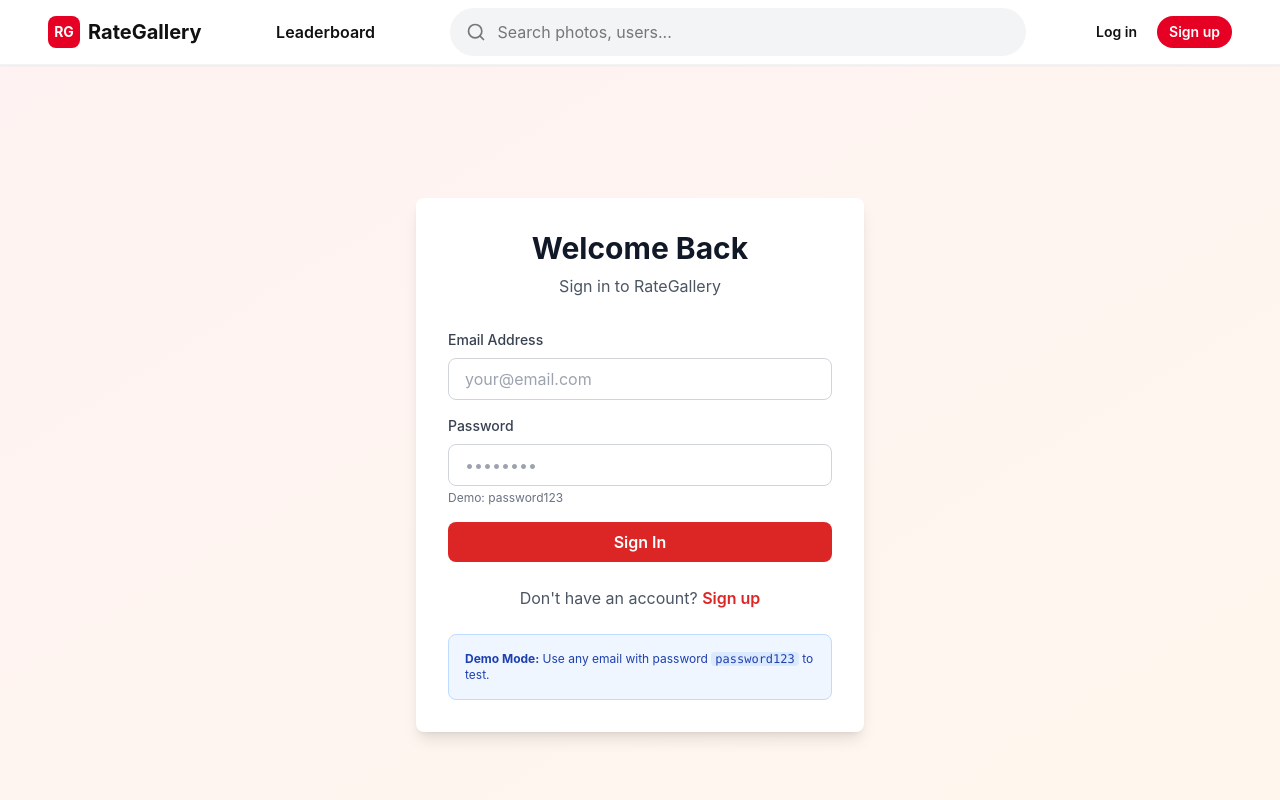
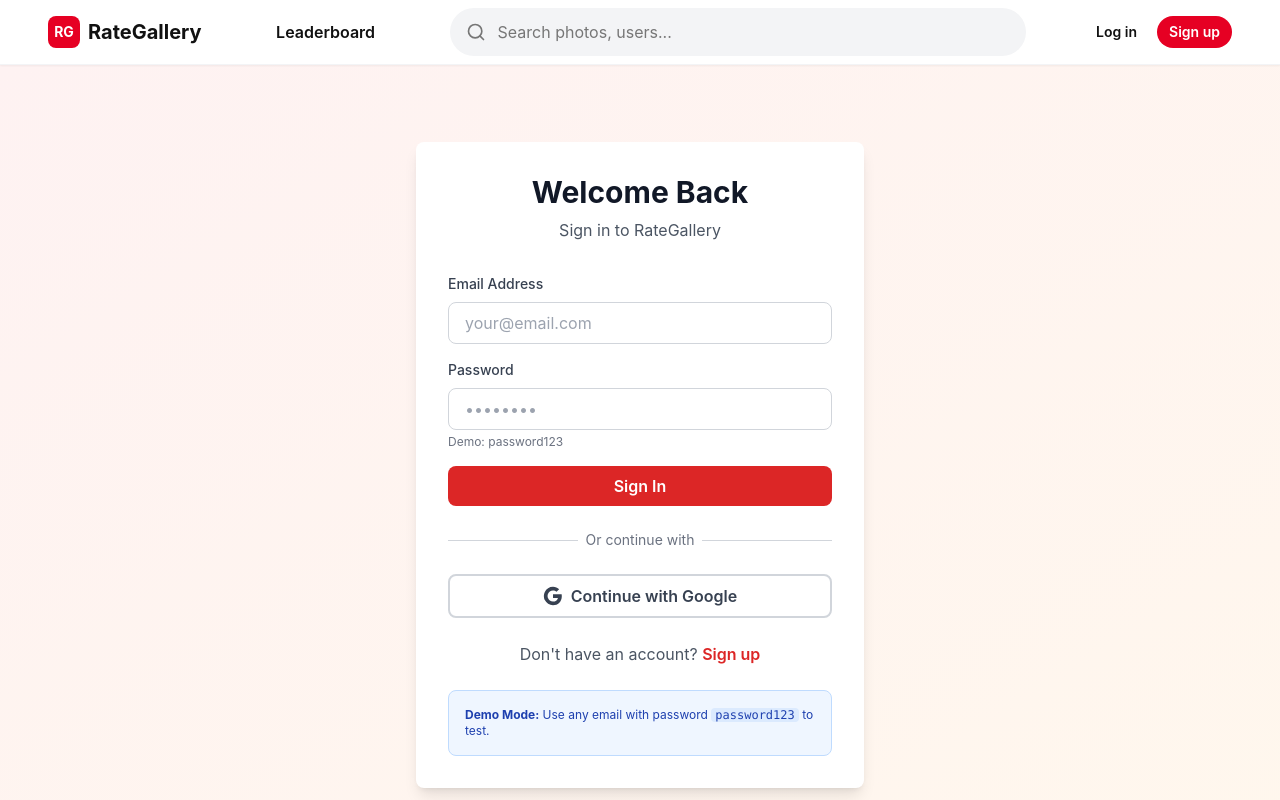
Before and after one commit to CodePiyushkr/photoholic, a React (Vite) app: page /login in a window 1280 px wide. Shown: the top 800 px of the page. Built offline with nearby package versions, Linux system fonts and the light colour scheme.

Commit message:
Add Google OAuth buttons to login and signup pages

```diff
--- a/src/context/AppContext.tsx
+++ b/src/context/AppContext.tsx
@@ -16,6 +16,7 @@
   isAuthenticated: boolean;
   isLoading: boolean;
   login: (email: string, password: string) => Promise<{ success: boolean; error?: string }>;
+  loginGoogle: () => Promise<{ success: boolean; error?: string }>;
   signup: (userData: Partial<User> & { password: string }) => Promise<{ success: boolean; error?: string }>;
   logout: () => void;
   updateUser: (updates: Partial<User>) => void;
@@ -119,6 +120,17 @@
 
     setUser(foundUser);
     storage.set('rategallery_user', foundUser);
+    return { success: true };
+  };
+
+  const loginGoogle = async (): Promise<{ success: boolean; error?: string }> => {
+    // This will be implemented with Supabase Google OAuth
+    // For now, log in as a demo user
+    await new Promise(resolve => setTimeout(resolve, 500));
+
+    const demoUser = mockUsers[0];
+    setUser(demoUser);
+    storage.set('rategallery_user', demoUser);
     return { success: true };
   };
 
@@ -299,6 +311,7 @@
         isAuthenticated: !!user,
         isLoading,
         login,
+        loginGoogle,
         signup,
         logout,
         updateUser,
--- a/src/pages/Login.tsx
+++ b/src/pages/Login.tsx
@@ -5,11 +5,12 @@
 
 export default function Login() {
   const navigate = useNavigate()
-  const { login } = useAuth()
+  const { login, loginGoogle } = useAuth()
   const [email, setEmail] = useState('')
   const [password, setPassword] = useState('')
   const [error, setError] = useState('')
   const [loading, setLoading] = useState(false)
+  const [googleLoading, setGoogleLoading] = useState(false)
 
   const handleEmailLogin = async (e: React.FormEvent) => {
     e.preventDefault()
@@ -28,6 +29,25 @@
       setError(err instanceof Error ? err.message : 'Login failed')
     } finally {
       setLoading(false)
+    }
+  }
+
+  const handleGoogleLogin = async () => {
+    setError('')
+    setGoogleLoading(true)
+
+    try {
+      const result = await loginGoogle()
+
+      if (result.success) {
+        navigate('/')
+      } else {
+        setError(result.error || 'Google login failed')
+        setGoogleLoading(false)
+      }
+    } catch (err) {
+      setError(err instanceof Error ? err.message : 'Google login failed')
+      setGoogleLoading(false)
     }
   }
 
@@ -100,6 +120,53 @@
             </button>
           </form>
 
+          {/* Divider */}
+          <div className="relative mb-6">
+            <div className="absolute inset-0 flex items-center">
+              <div className="w-full border-t border-gray-300"></div>
+            </div>
+            <div className="relative flex justify-center text-sm">
+              <span className="px-2 bg-white text-gray-500">Or continue with</span>
+            </div>
+          </div>
+
+          {/* Google Login Button */}
+          <button
+            type="button"
+            onClick={handleGoogleLogin}
+            disabled={loading || googleLoading}
+            className="w-full bg-white hover:bg-gray-50 disabled:bg-gray-100 border-2 border-gray-300 text-gray-700 font-semibold py-2 rounded-lg transition flex items-center justify-center gap-2"
+          >
+            {googleLoading ? (
+              <>
+                <Loader className="w-4 h-4 animate-spin" />
+                Redirecting...
+              </>
+            ) : (
+              <>
+                <svg className="w-5 h-5" viewBox="0 0 24 24">
+                  <path
+                    fill="currentColor"
+                    d="M22.56 12.25c0-.78-.07-1.53-.2-2.25H12v4.26h5.92c-.26 1.37-1.04 2.53-2.21 3.31v2.77h3.57c2.08-1.92 3.28-4.74 3.28-8.09z"
+                  />
+                  <path
+                    fill="currentColor"
+                    d="M12 23c2.97 0 5.46-.98 7.28-2.66l-3.57-2.77c-.98.66-2.23 1.06-3.71 1.06-2.86 0-5.29-1.93-6.16-4.53H2.18v2.84C3.99 20.53 7.7 23 12 23z"
+                  />
+                  <path
+                    fill="currentColor"
+                    d="M5.84 14.09c-.22-.66-.35-1.36-.35-2.09s.13-1.43.35-2.09V7.07H2.18C1.43 8.55 1 10.22 1 12s.43 3.45 1.18 4.93l2.85-2.22.81-.62z"
+                  />
+                  <path
+                    fill="currentColor"
+                    d="M12 5.38c1.62 0 3.06.56 4.21 1.64l3.15-3.15C17.45 2.09 14.97 1 12 1 7.7 1 3.99 3.47 2.18 7.07l3.66 2.84c.87-2.6 3.3-4.53 6.16-4.53z"
+                  />
+                </svg>
+                Continue with Google
+              </>
+            )}
+          </button>
+
           {/* Signup Link */}
           <p className="text-center text-gray-600 mt-6">
             Don't have an account?{' '}
--- a/src/pages/Signup.tsx
+++ b/src/pages/Signup.tsx
@@ -5,7 +5,7 @@
 
 export default function Signup() {
   const navigate = useNavigate()
-  const { signup } = useAuth()
+  const { signup, loginGoogle } = useAuth()
   const [formData, setFormData] = useState({
     name: '',
     email: '',
@@ -13,6 +13,7 @@
   })
   const [error, setError] = useState('')
   const [loading, setLoading] = useState(false)
+  const [googleLoading, setGoogleLoading] = useState(false)
   const [passwordStrength, setPasswordStrength] = useState(0)
 
   const handleChange = (e: React.ChangeEvent<HTMLInputElement>) => {
@@ -68,6 +69,25 @@
       setError(err instanceof Error ? err.message : 'Signup failed')
     } finally {
       setLoading(false)
+    }
+  }
+
+  const handleGoogleSignup = async () => {
+    setError('')
+    setGoogleLoading(true)
+
+    try {
+      const result = await loginGoogle()
+
+      if (result.success) {
+        navigate('/')
+      } else {
+        setError(result.error || 'Google signup failed')
+        setGoogleLoading(false)
+      }
+    } catch (err) {
+      setError(err instanceof Error ? err.message : 'Google signup failed')
+      setGoogleLoading(false)
     }
   }
 
@@ -170,6 +190,53 @@
             </button>
           </form>
 
+          {/* Divider */}
+          <div className="relative mb-6">
+            <div className="absolute inset-0 flex items-center">
+              <div className="w-full border-t border-gray-300"></div>
+            </div>
+            <div className="relative flex justify-center text-sm">
+              <span className="px-2 bg-white text-gray-500">Or sign up with</span>
+            </div>
+          </div>
+
+          {/* Google Signup Button */}
+          <button
+            type="button"
+            onClick={handleGoogleSignup}
+            disabled={loading || googleLoading}
+            className="w-full bg-white hover:bg-gray-50 disabled:bg-gray-100 border-2 border-gray-300 text-gray-700 font-semibold py-2 rounded-lg transition flex items-center justify-center gap-2"
+          >
+            {googleLoading ? (
+              <>
+                <Loader className="w-4 h-4 animate-spin" />
+                Redirecting...
+              </>
+            ) : (
+              <>
+                <svg className="w-5 h-5" viewBox="0 0 24 24">
+                  <path
+                    fill="currentColor"
+                    d="M22.56 12.25c0-.78-.07-1.53-.2-2.25H12v4.26h5.92c-.26 1.37-1.04 2.53-2.21 3.31v2.77h3.57c2.08-1.92 3.28-4.74 3.28-8.09z"
+                  />
+                  <path
+                    fill="currentColor"
+                    d="M12 23c2.97 0 5.46-.98 7.28-2.66l-3.57-2.77c-.98.66-2.23 1.06-3.71 1.06-2.86 0-5.29-1.93-6.16-4.53H2.18v2.84C3.99 20.53 7.7 23 12 23z"
+                  />
+                  <path
+                    fill="currentColor"
+                    d="M5.84 14.09c-.22-.66-.35-1.36-.35-2.09s.13-1.43.35-2.09V7.07H2.18C1.43 8.55 1 10.22 1 12s.43 3.45 1.18 4.93l2.85-2.22.81-.62z"
+                  />
+                  <path
+                    fill="currentColor"
+                    d="M12 5.38c1.62 0 3.06.56 4.21 1.64l3.15-3.15C17.45 2.09 14.97 1 12 1 7.7 1 3.99 3.47 2.18 7.07l3.66 2.84c.87-2.6 3.3-4.53 6.16-4.53z"
+                  />
+                </svg>
+                Continue with Google
+              </>
+            )}
+          </button>
+
           {/* Login Link */}
           <p className="text-center text-gray-600 mt-6">
             Already have an account?{' '}
```
